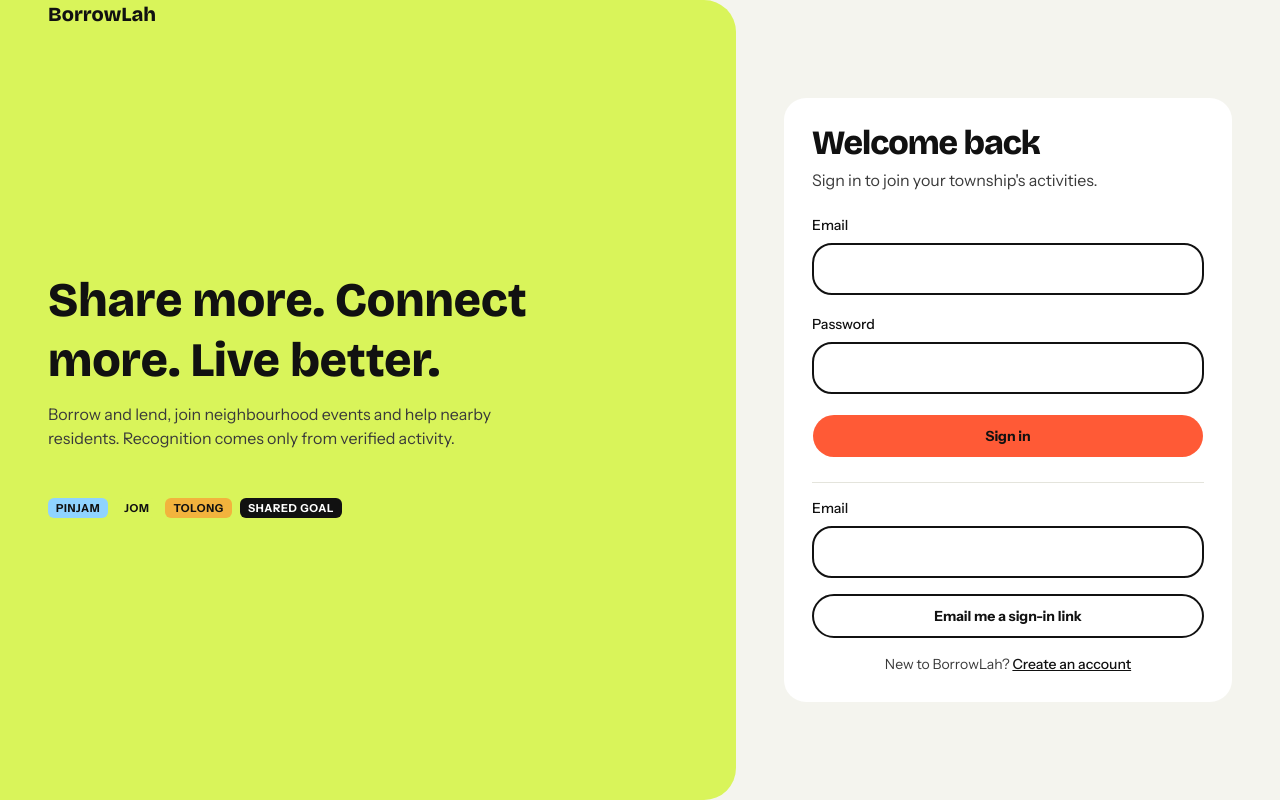
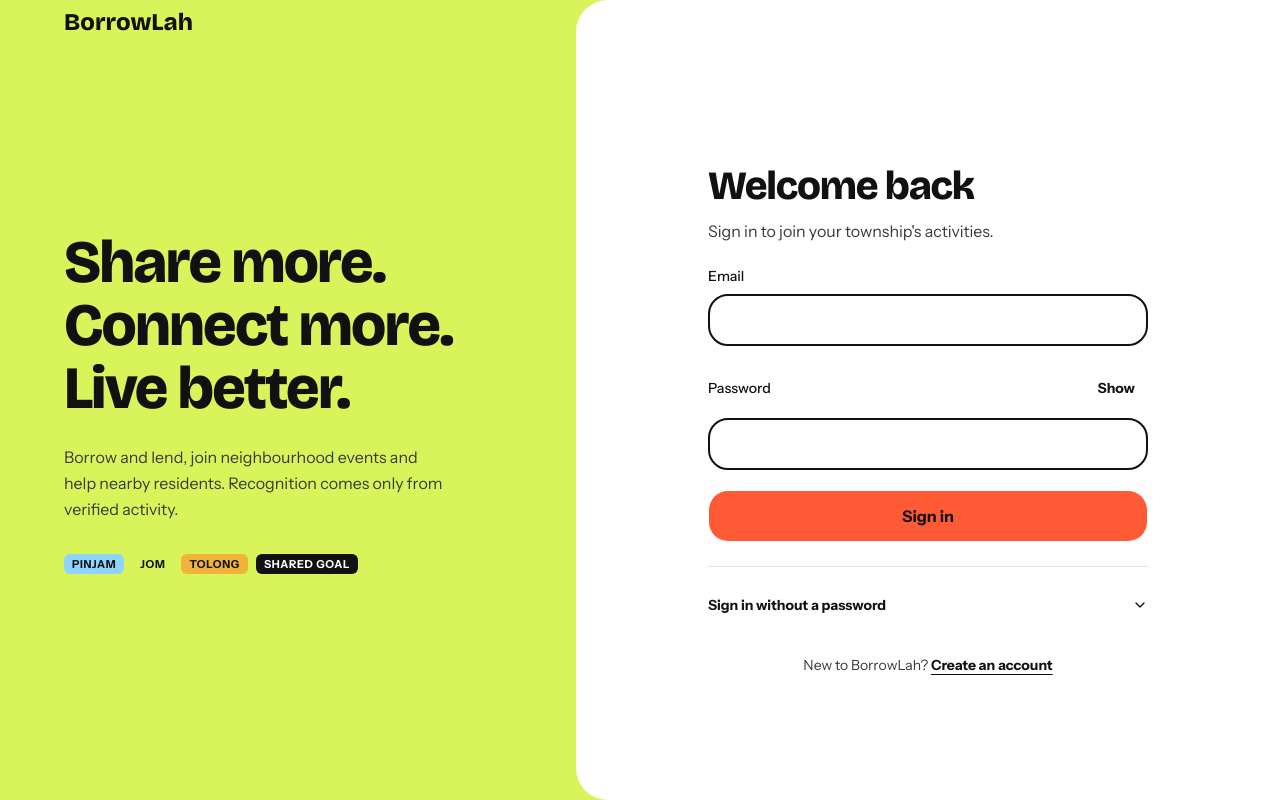
Before and after one commit to adhaghani/SDPHackathon, a Next.js app in the folder apps/web/: page /sign-in in a window 1280 px wide. Built offline with nearby package versions, Linux system fonts and the light colour scheme.

Commit message:
feat: further UI Improvement
- with regards and advice from GPT6.1 Sol. i improved the UI significantly

```diff
--- a/apps/web/app/(auth)/layout.tsx
+++ b/apps/web/app/(auth)/layout.tsx
@@ -2,35 +2,42 @@ import Link from "next/link"
 
 import { PillarStrip } from "@/components/block/pillar-strip"
 import { authContent } from "@/content/auth"
-import { marketingContent } from "@/content/marketing"
 
 export default function AuthLayout({
   children,
 }: Readonly<{ children: React.ReactNode }>) {
   return (
-    <div className="min-h-svh bg-background lg:grid lg:grid-cols-[minmax(0,1fr)_minmax(0,34rem)]">
+    <div className="min-h-svh bg-lime lg:grid lg:grid-cols-[minmax(0,0.9fr)_minmax(0,1.1fr)]">
       <a
         href="#main-content"
         className="sr-only focus:not-sr-only focus:absolute focus:top-3 focus:left-3 focus:z-50 focus:rounded-lg focus:bg-ink focus:px-4 focus:py-2 focus:text-surface"
       >
         Skip to content
       </a>
-      <aside className="bb-safe-top flex flex-col rounded-b-[32px] bg-lime px-5 pt-6 pb-8 text-ink sm:px-8 lg:sticky lg:top-0 lg:h-svh lg:rounded-none lg:rounded-r-[32px] lg:px-12 lg:py-10">
-        <Link href="/" className="w-fit font-display text-xl font-extrabold text-ink">
+      <aside className="bb-safe-top flex flex-col px-6 pt-6 pb-8 text-ink sm:px-10 lg:sticky lg:top-0 lg:h-svh lg:px-12 lg:py-10 xl:px-16">
+        <Link
+          href="/"
+          className="inline-flex min-h-11 w-fit items-center font-display text-2xl font-extrabold text-ink"
+        >
           {authContent.brand}
         </Link>
-        <div className="mt-6 lg:mt-auto">
-          <p className="font-display text-[28px] leading-tight font-extrabold text-balance text-ink sm:text-4xl lg:text-5xl">
+        <div className="mt-5 lg:my-auto lg:py-12">
+          <p className="max-w-[14ch] font-display text-[32px] leading-[1.05] font-extrabold tracking-[-0.03em] text-balance text-ink sm:text-4xl lg:text-5xl xl:text-6xl">
             {authContent.tagline}
           </p>
-          <p className="mt-3 max-w-[48ch] text-ink-soft max-lg:hidden">
-            Borrow and lend, join neighbourhood events and help nearby residents. Recognition comes only from verified activity.
+          <p className="mt-6 max-w-[36ch] text-base leading-relaxed text-ink-soft max-lg:hidden">
+            Borrow and lend, join neighbourhood events and help nearby
+            residents. Recognition comes only from verified activity.
           </p>
+          <PillarStrip className="mt-8 max-lg:hidden" />
         </div>
-        <PillarStrip className="mt-8 max-lg:hidden lg:mt-12 lg:mb-auto" />
       </aside>
-      <main id="main-content" className="flex items-start justify-center px-4 py-8 sm:px-6 lg:items-center lg:py-12">
-        <section className="w-full max-w-md rounded-[22px] bg-white p-5 shadow-none sm:p-7">{children}</section>
+      <main
+        id="main-content"
+        tabIndex={-1}
+        className="bb-safe-bottom flex items-start justify-center rounded-t-4xl bg-white px-6 py-9 sm:px-10 sm:py-12 lg:min-h-svh lg:items-center lg:rounded-t-none lg:rounded-l-4xl lg:px-12"
+      >
+        <section className="w-full max-w-[440px]">{children}</section>
       </main>
     </div>
   )
--- a/apps/web/app/(auth)/sign-in/page.tsx
+++ b/apps/web/app/(auth)/sign-in/page.tsx
@@ -2,6 +2,8 @@ import { SignInForm } from "@/components/auth/sign-in-form"
 import { DemoRoleSwitcher } from "@/components/demo/demo-role-switcher"
 import { authContent } from "@/content/auth"
 import { isDemoMode } from "@/lib/env"
+import { Alert, AlertDescription } from "@workspace/ui/components/alert"
+import { Separator } from "@workspace/ui/components/separator"
 
 export default async function SignInPage({
   searchParams,
@@ -17,21 +19,20 @@ export default async function SignInPage({
   return (
     <div className="flex flex-col gap-6">
       <div>
-        <h1 className="text-display-lg text-ink">
+        <h1 className="font-display text-4xl leading-tight font-extrabold tracking-[-0.03em] text-balance text-ink sm:text-[40px]">
           {authContent.signIn.title}
         </h1>
-        <p className="mt-2 text-ink-muted">
-          {authContent.signIn.description}
-        </p>
+        <p className="mt-2 text-ink-muted">{authContent.signIn.description}</p>
       </div>
       {params.message ? (
-        <p className="rounded-lg border border-mint-tint bg-mint-tint p-3 text-sm font-bold text-ink">
-          {params.message}
-        </p>
+        <Alert role="status">
+          <AlertDescription>{params.message}</AlertDescription>
+        </Alert>
       ) : null}
       <SignInForm next={next} />
       {isDemoMode() ? (
-        <div className="border-t border-border pt-5">
+        <div className="flex flex-col gap-5">
+          <Separator />
           <DemoRoleSwitcher />
         </div>
       ) : null}
--- a/apps/web/app/(auth)/sign-up/page.tsx
+++ b/apps/web/app/(auth)/sign-up/page.tsx
@@ -10,12 +10,10 @@ export default async function SignUpPage({
   return (
     <div className="flex flex-col gap-6">
       <div>
-        <h1 className="text-display-lg text-ink">
+        <h1 className="font-display text-4xl leading-tight font-extrabold tracking-[-0.03em] text-balance text-ink sm:text-[40px]">
           {authContent.signUp.title}
         </h1>
-        <p className="mt-2 text-ink-muted">
-          {authContent.signUp.description}
-        </p>
+        <p className="mt-2 text-ink-muted">{authContent.signUp.description}</p>
       </div>
       <SignUpForm inviteCode={params.invite} />
     </div>
--- /dev/null
+++ b/apps/web/components/auth/password-field.tsx
@@ -0,0 +1,60 @@
+"use client"
+
+import { useState } from "react"
+
+import { Button } from "@workspace/ui/components/button"
+import {
+  Field,
+  FieldDescription,
+  FieldError,
+  FieldLabel,
+} from "@workspace/ui/components/field"
+import { Input } from "@workspace/ui/components/input"
+
+export function PasswordField({
+  id,
+  autoComplete,
+  error,
+  description,
+}: {
+  id: string
+  autoComplete: "current-password" | "new-password"
+  error?: string
+  description?: string
+}) {
+  const [visible, setVisible] = useState(false)
+
+  return (
+    <Field data-invalid={Boolean(error)}>
+      <div className="flex min-h-11 items-center justify-between gap-3">
+        <FieldLabel htmlFor={id}>Password</FieldLabel>
+        <Button
+          type="button"
+          variant="ghost"
+          size="sm"
+          aria-label={visible ? "Hide password" : "Show password"}
+          aria-controls={id}
+          aria-pressed={visible}
+          onClick={() => setVisible(!visible)}
+        >
+          {visible ? "Hide" : "Show"}
+        </Button>
+      </div>
+      <Input
+        id={id}
+        name="password"
+        type={visible ? "text" : "password"}
+        autoComplete={autoComplete}
+        required
+        aria-invalid={Boolean(error)}
+        aria-describedby={
+          error ? `${id}-error` : description ? `${id}-hint` : undefined
+        }
+      />
+      {description && !error ? (
+        <FieldDescription id={`${id}-hint`}>{description}</FieldDescription>
+      ) : null}
+      <FieldError id={`${id}-error`}>{error}</FieldError>
+    </Field>
+  )
+}
--- a/apps/web/components/auth/sign-in-form.tsx
+++ b/apps/web/components/auth/sign-in-form.tsx
@@ -1,10 +1,12 @@
 "use client"
 
-import { useActionState } from "react"
+import { useActionState, useState } from "react"
 import Link from "next/link"
+import { ChevronDownIcon } from "lucide-react"
 
 import { requestMagicLink, signIn } from "@/actions/auth"
 import { authContent } from "@/content/auth"
+import { PasswordField } from "@/components/auth/password-field"
 import { Alert, AlertDescription } from "@workspace/ui/components/alert"
 import { Button } from "@workspace/ui/components/button"
 import {
@@ -20,6 +22,7 @@ import { Spinner } from "@workspace/ui/components/spinner"
 const idleState = { status: "idle" } as const
 
 export function SignInForm({ next = "/home" }: { next?: string }) {
+  const [email, setEmail] = useState("")
   const [signInState, signInAction, signInPending] = useActionState(
     signIn,
     idleState
@@ -45,24 +48,18 @@ export function SignInForm({ next = "/home" }: { next?: string }) {
               type="email"
               autoComplete="email"
               required
+              value={email}
+              onChange={(event) => setEmail(event.target.value)}
               aria-invalid={Boolean(emailError)}
+              aria-describedby={emailError ? "email-error" : undefined}
             />
-            <FieldError>{emailError}</FieldError>
+            <FieldError id="email-error">{emailError}</FieldError>
           </Field>
-          <Field data-invalid={Boolean(passwordError)}>
-            <FieldLabel htmlFor="password">
-              {authContent.fields.password}
-            </FieldLabel>
-            <Input
+          <PasswordField
             id="password"
-              name="password"
-              type="password"
             autoComplete="current-password"
-              required
-              aria-invalid={Boolean(passwordError)}
+            error={passwordError}
           />
-            <FieldError>{passwordError}</FieldError>
-          </Field>
         </FieldGroup>
 
         {signInState.status === "error" && signInState.message ? (
@@ -71,7 +68,13 @@ export function SignInForm({ next = "/home" }: { next?: string }) {
           </Alert>
         ) : null}
 
-        <Button type="submit" variant="cta" className="h-11 w-full" disabled={signInPending}>
+        <Button
+          type="submit"
+          variant="cta"
+          size="cta"
+          className="w-full"
+          disabled={signInPending}
+        >
           {signInPending ? <Spinner data-icon="inline-start" /> : null}
           {authContent.signIn.submit}
         </Button>
@@ -79,7 +82,15 @@ export function SignInForm({ next = "/home" }: { next?: string }) {
 
       <div className="flex flex-col gap-4">
         <Separator />
-        <form action={linkAction} className="flex flex-col gap-4">
+        <details className="group">
+          <summary className="flex min-h-11 cursor-pointer list-none items-center justify-between gap-3 rounded-lg text-sm font-bold underline-offset-4 hover:underline focus-visible:outline-2 focus-visible:outline-offset-2 focus-visible:outline-ink [&::-webkit-details-marker]:hidden">
+            Sign in without a password
+            <ChevronDownIcon
+              aria-hidden="true"
+              className="size-4 shrink-0 group-open:rotate-180"
+            />
+          </summary>
+          <form action={linkAction} className="mt-4 flex flex-col gap-4">
             <Field data-invalid={Boolean(linkState.fieldErrors?.email)}>
               <FieldLabel htmlFor="magic-email">
                 {authContent.fields.email}
@@ -90,27 +101,44 @@ export function SignInForm({ next = "/home" }: { next?: string }) {
                 type="email"
                 autoComplete="email"
                 required
+                value={email}
+                onChange={(event) => setEmail(event.target.value)}
                 aria-invalid={Boolean(linkState.fieldErrors?.email)}
+                aria-describedby={
+                  linkState.fieldErrors?.email ? "magic-email-error" : undefined
+                }
               />
-            <FieldError>
-              {linkState.fieldErrors?.email?.[0] ?? linkState.message}
+              <FieldError id="magic-email-error">
+                {linkState.fieldErrors?.email?.[0]}
               </FieldError>
             </Field>
+            {linkState.message ? (
+              <Alert
+                variant={
+                  linkState.status === "error" ? "destructive" : "default"
+                }
+                role={linkState.status === "error" ? "alert" : "status"}
+              >
+                <AlertDescription>{linkState.message}</AlertDescription>
+              </Alert>
+            ) : null}
             <Button
               type="submit"
               variant="outline"
-            className="h-11 w-full"
+              size="cta"
+              className="w-full"
               disabled={linkPending}
             >
               {linkPending ? <Spinner data-icon="inline-start" /> : null}
               {authContent.signIn.magicLink}
             </Button>
           </form>
+        </details>
 
         <p className="text-center text-sm text-muted-foreground">
           New to BorrowLah?{" "}
           <Link
-            className="font-medium text-foreground underline"
+            className="inline-flex min-h-11 items-center font-bold text-foreground underline underline-offset-4 hover:decoration-2"
             href="/sign-up"
           >
             {authContent.signIn.createAccount}
```
Also changed, not shown: apps/web/components/auth/sign-up-form.tsx (+47 -25 lines), apps/web/components/block/item-booking-flow.tsx (+67 -18 lines), apps/web/components/navigation/sidebar.tsx (+12 -9 lines), 2 other files (tests, documents, lock files or other folders). Lines whose indentation alone changed are shown as unchanged.
